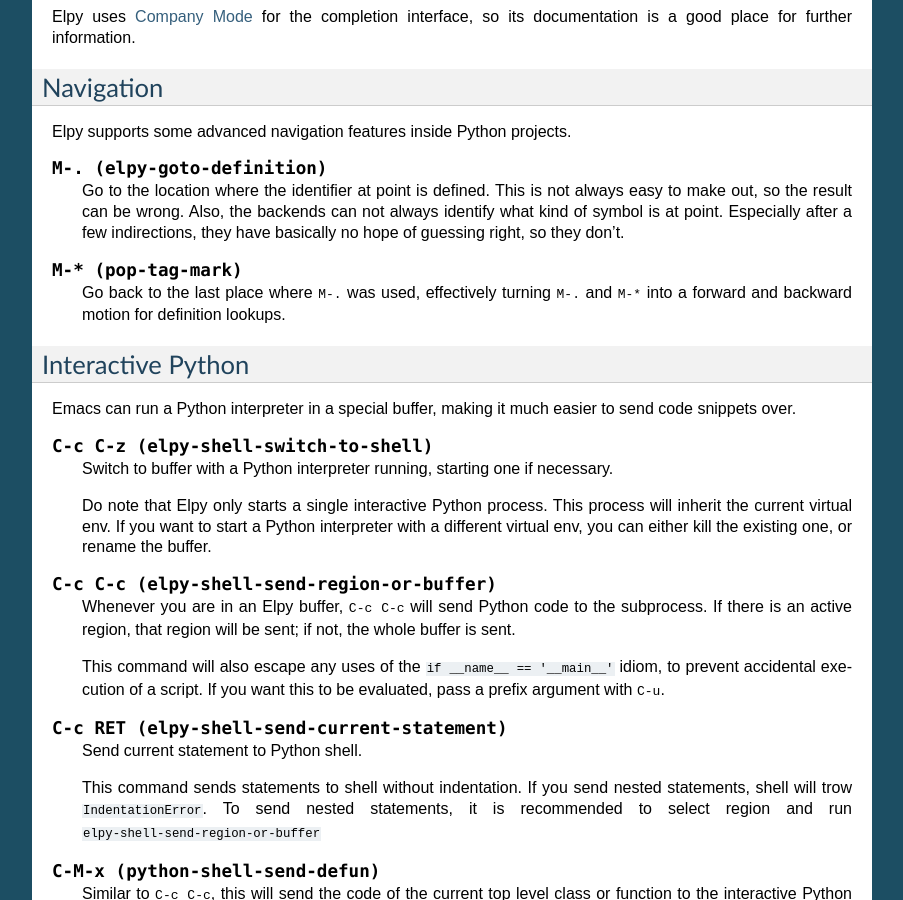
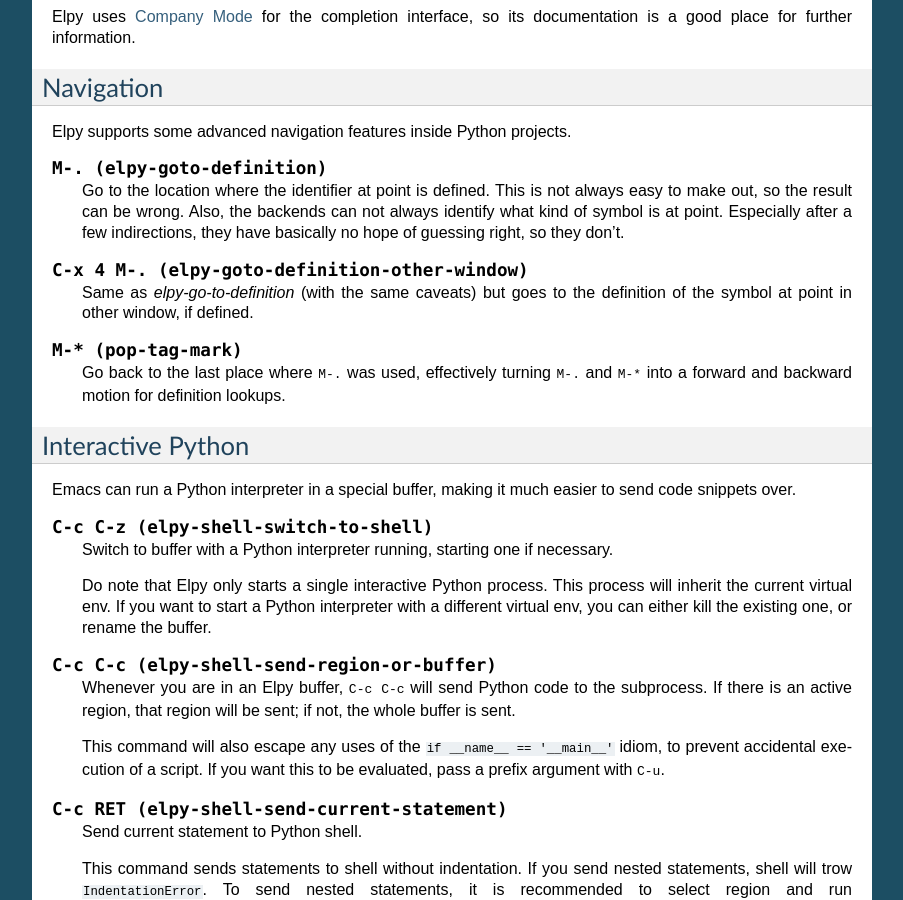
Before and after one commit to jorgenschaefer/elpy, a Sphinx documentation site: the page built from docs/ide.rst, in a window 1280 px wide and 900 px high, scrolled down 1300 px. Shown: the whole window, without its empty margins (198-1101 px from the left). Built offline with Sphinx 7.4.7, drawn with Linux system fonts in a browser that asks for light colours.

Commit message:
added documentation for elpy-goto-definition-other-window

```diff
--- a/docs/ide.rst
+++ b/docs/ide.rst
@@ -120,13 +120,18 @@
    point. Especially after a few indirections, they have basically no
    hope of guessing right, so they don't.
 
+.. command:: elpy-goto-definition-other-window
+   :kbd: C-x 4 M-.
+
+   Same as `elpy-go-to-definition` (with the same caveats) but goes to
+   the definition of the symbol at point in other window, if defined.
+
 .. command:: pop-tag-mark
    :kbd: M-*
 
    Go back to the last place where :kbd:`M-.` was used, effectively
    turning :kbd:`M-.` and :kbd:`M-*` into a forward and backward
    motion for definition lookups.
-
 
 Interactive Python
 ==================
```
